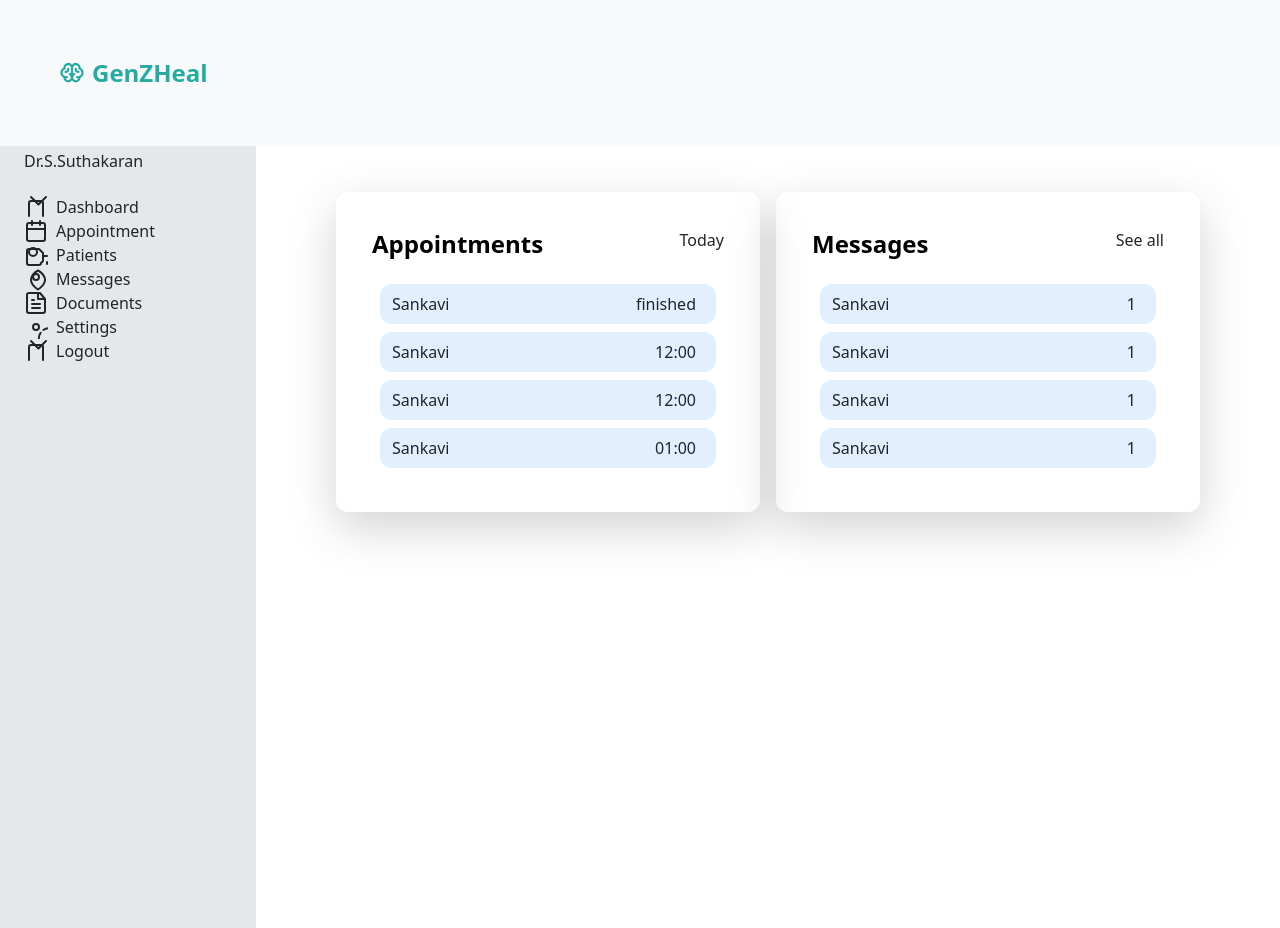
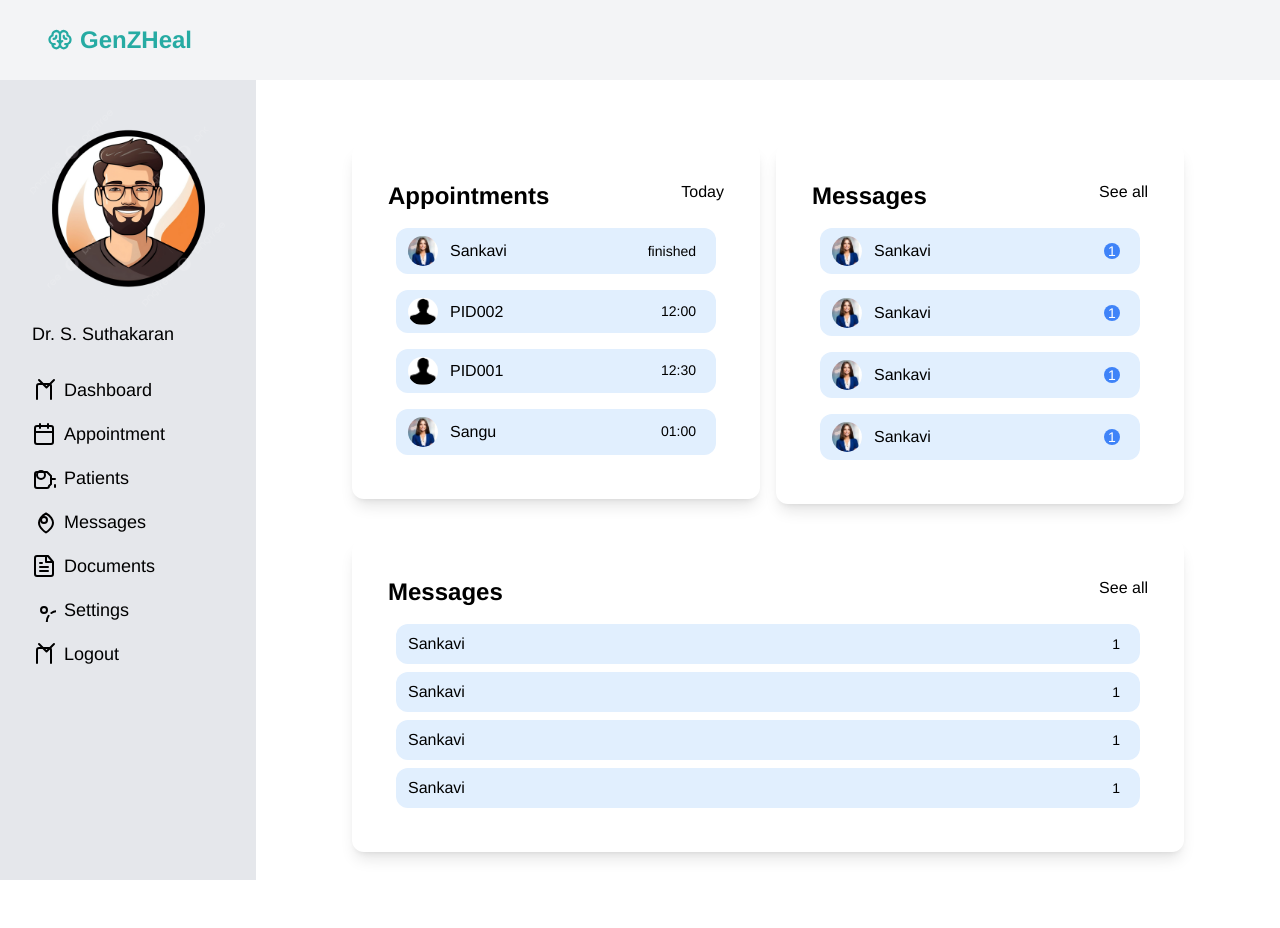
Before and after one commit to JSharanya/GenZHeal, a React (Vite) app: page /admin/dashboard in a window 1280 px wide. Built offline with nearby package versions, Linux system fonts and the light colour scheme.

Commit message:
frontend midway

```diff
--- a/src/pages/AdminPanel/AdminLayout/DashboardLayout.jsx
+++ b/src/pages/AdminPanel/AdminLayout/DashboardLayout.jsx
@@ -1,30 +1,22 @@
 import React from 'react';
 import { Outlet, Link } from 'react-router-dom';
-import Dashboard from '../Dashboard';
 import { PiBrainBold } from "react-icons/pi";
-import { Navbar, Container } from 'react-bootstrap';
-import 'bootstrap/dist/css/bootstrap.min.css';
-
-
-
 
 const DashboardLayout = () => {
   return (
-     <div>
-      <Navbar bg="light" expand="lg" className='fixed top-0 z-50 w-full pt-5 pb-5 mb-3'>
-        <Container>
-          <Navbar.Brand className='ml-10'>
+    <div>
+      <nav className="bg-gray-100 fixed top-0 w-full z-50 pt-5 pb-5 mb-3">
+        <div className="container mx-auto flex justify-between items-center">
+          <div className="ml-10">
             <Link
               to="/"
               className="text-2xl font-extrabold text-bermuda flex items-center gap-2 self-center whitespace-nowrap dark:text-white px-2 py-1"
             >
               <PiBrainBold className="inline-block" /> GenZHeal
             </Link>
-          </Navbar.Brand>
-        </Container>
-      </Navbar>
-      {/* <div>Sidebar</div>
-      <div>Header</div> */}
+          </div>
+        </div>
+      </nav>
       <div className="pt-20">
         <Outlet />
       </div>
--- a/src/pages/AdminPanel/Dashboard.jsx
+++ b/src/pages/AdminPanel/Dashboard.jsx
@@ -1,22 +1,35 @@
 import React from 'react';
+import docimg from "../../images/doctor.png";
+import p1img from "../../images/patient1.jpeg";
+import p2img from "../../images/patient2.png";
 
 const Dashboard = () => {
   return (
     <div>
       {/* Navbar */}
-      <nav className="bg-white-500 text-black p-4">
+      <nav className="">
         {/* Navbar content */}
+
       </nav>
 
       {/* Main content and sidebar container */}
       <div className="flex h-screen">
+
         {/* Sidebar */}
         <aside className="bg-gray-200 w-64 p-4 h-full">
-          <h4>Dr.S.Suthakaran</h4>
-          {/* Sidebar content */}
+
+        <img
+            width="600"
+            height="600"
+            src={docimg}
+            alt="Doctor"
+            className="mx-auto rounded-full"
+          />
+ <div className="ml-4 text-lg">
+  <h4>Dr. S. Suthakaran</h4>
   <br />
   <ul>
-            <li className="flex items-center">
+    <li className="flex items-center mb-4">
       <div>
         <svg
           xmlns="http://www.w3.org/2000/svg"
@@ -35,7 +48,7 @@ const Dashboard = () => {
       </div>
       <div>Dashboard</div>
     </li>
-            <li className="flex items-center">
+    <li className="flex items-center mb-4">
       <div>
         <svg
           xmlns="http://www.w3.org/2000/svg"
@@ -56,7 +69,7 @@ const Dashboard = () => {
       </div>
       <div>Appointment</div>
     </li>
-            <li className="flex items-center">
+    <li className="flex items-center mb-4">
       <div>
         <svg
           xmlns="http://www.w3.org/2000/svg"
@@ -77,7 +90,7 @@ const Dashboard = () => {
       </div>
       <div>Patients</div>
     </li>
-            <li className="flex items-center">
+    <li className="flex items-center mb-4">
       <div>
         <svg
           xmlns="http://www.w3.org/2000/svg"
@@ -96,7 +109,7 @@ const Dashboard = () => {
       </div>
       <div>Messages</div>
     </li>
-            <li className="flex items-center">
+    <li className="flex items-center mb-4">
       <div>
         <svg
           xmlns="http://www.w3.org/2000/svg"
@@ -118,7 +131,7 @@ const Dashboard = () => {
       </div>
       <div>Documents</div>
     </li>
-            <li className="flex items-center">
+    <li className="flex items-center mb-4">
       <div>
         <svg
           xmlns="http://www.w3.org/2000/svg"
@@ -137,7 +150,7 @@ const Dashboard = () => {
       </div>
       <div>Settings</div>
     </li>
-            <li className="flex items-center">
+    <li className="flex items-center mb-4">
       <div>
         <svg
           xmlns="http://www.w3.org/2000/svg"
@@ -157,7 +170,9 @@ const Dashboard = () => {
       <div>Logout</div>
     </li>
   </ul>
+  </div>
 </aside>
+
 
         {/* Main content */}
         <section className="mt-8 flex-1 max-w-7xl mx-auto px-4 sm:px-6 lg:px-8">
@@ -183,37 +198,54 @@ const Dashboard = () => {
       <p class="text-base font-medium text-body-color">Today</p>
     </div>
     <div class="w-full px-2 mb-2 mt-4">
-  <div class="flex justify-between items-center rounded-xl transition-all bg-blue-100 sm:p-2 xl:px-3">
-    <p class="text-base font-medium text-body-color">
-      Sankavi
-    </p>
-    <p class="mr-2">finished</p>
-  </div>
-</div>
-    <div class="w-full px-2 mb-2">
-  <div class="flex justify-between items-center rounded-xl transition-all bg-blue-100 sm:p-2 xl:px-3">
-    <p class="text-base font-medium text-body-color">
-      Sankavi
-    </p>
-    <p class="mr-2">12:00</p>
+  <div class="flex items-center rounded-xl transition-all bg-blue-100 sm:p-2 xl:px-3">
+    <img
+      width="30"
+      src={p1img}
+      alt="patient1"
+      className="rounded-full mr-3"
+    />
+    <p class="text-base font-medium text-body-color">Sankavi</p>
+    <p class="ml-auto mr-2">finished</p>
   </div>
 </div>
 
-    <div class="w-full px-2 mb-2">
-  <div class="flex justify-between items-center rounded-xl transition-all bg-blue-100 sm:p-2 xl:px-3">
-    <p class="text-base font-medium text-body-color">
-      Sankavi
-    </p>
-    <p class="mr-2">12:00</p>
+<div class="w-full px-2 mb-2 mt-4">
+  <div class="flex items-center rounded-xl transition-all bg-blue-100 sm:p-2 xl:px-3">
+    <img
+      width="30"
+      src={p2img}
+      alt="patient1"
+      className="rounded-full mr-3"
+    />
+    <p class="text-base font-medium text-body-color">PID002</p>
+    <p class="ml-auto mr-2">12:00</p>
   </div>
 </div>
 
-    <div class="w-full px-2 mb-2">
-  <div class="flex justify-between items-center rounded-xl transition-all bg-blue-100 sm:p-2 xl:px-3">
-    <p class="text-base font-medium text-body-color">
-      Sankavi
-    </p>
-    <p class="mr-2">01:00</p>
+<div class="w-full px-2 mb-2 mt-4">
+  <div class="flex items-center rounded-xl transition-all bg-blue-100 sm:p-2 xl:px-3">
+    <img
+      width="30"
+      src={p2img}
+      alt="patient1"
+      className="rounded-full mr-3"
+    />
+    <p class="text-base font-medium text-body-color">PID001</p>
+    <p class="ml-auto mr-2">12:30</p>
+  </div>
+</div>
+
+<div class="w-full px-2 mb-2 mt-4">
+  <div class="flex items-center rounded-xl transition-all bg-blue-100 sm:p-2 xl:px-3">
+    <img
+      width="30"
+      src={p1img}
+      alt="patient1"
+      className="rounded-full mr-3"
+    />
+    <p class="text-base font-medium text-body-color">Sangu</p>
+    <p class="ml-auto mr-2">01:00</p>
   </div>
 </div>
   </div>
@@ -222,6 +254,72 @@ const Dashboard = () => {
 
 
 <div class="w-full sm:w-1/2 lg:w-1/2 px-2 ">
+  <div class="mb-9 rounded-xl py-8 px-7 shadow-lg transition-all hover:shadow-lg sm:p-9 lg:px-6 xl:px-9">
+
+    <div class="flex justify-between mb-2">
+      <h3 class="text-xl font-bold text-black sm:text-2xl lg:text-xl xl:text-2xl">
+       Messages
+      </h3>
+      <p class="text-base font-medium text-body-color">See all</p>
+    </div>
+    <div class="w-full px-2 mb-2 mt-4">
+  <div class="flex items-center rounded-xl transition-all bg-blue-100 sm:p-2 xl:px-3">
+    <img
+      width="30"
+      src={p1img}
+      alt="patient1"
+      className="rounded-full mr-3"
+    />
+    <p class="text-base font-medium text-body-color">Sankavi</p>
+    <span class="inline-block bg-blue-500 text-white rounded-full w-4 h-4 flex items-center justify-center ml-auto mr-2">1</span>
+  </div>
+</div>
+
+<div class="w-full px-2 mb-2 mt-4">
+  <div class="flex items-center rounded-xl transition-all bg-blue-100 sm:p-2 xl:px-3">
+    <img
+      width="30"
+      src={p1img}
+      alt="patient1"
+      className="rounded-full mr-3"
+    />
+    <p class="text-base font-medium text-body-color">Sankavi</p>
+    <span class="inline-block bg-blue-500 text-white rounded-full w-4 h-4 flex items-center justify-center ml-auto mr-2">1</span>
+  </div>
+</div>
+
+<div class="w-full px-2 mb-2 mt-4">
+  <div class="flex items-center rounded-xl transition-all bg-blue-100 sm:p-2 xl:px-3">
+    <img
+      width="30"
+      src={p1img}
+      alt="patient1"
+      className="rounded-full mr-3"
+    />
+    <p class="text-base font-medium text-body-color">Sankavi</p>
+    <span class="inline-block bg-blue-500 text-white rounded-full w-4 h-4 flex items-center justify-center ml-auto mr-2">1</span>
+  </div>
+</div>
+
+<div class="w-full px-2 mb-2 mt-4">
+  <div class="flex items-center rounded-xl transition-all bg-blue-100 sm:p-2 xl:px-3">
+    <img
+      width="30"
+      src={p1img}
+      alt="patient1"
+      className="rounded-full mr-3"
+    />
+    <p class="text-base font-medium text-body-color">Sankavi</p>
+    <span class="inline-block bg-blue-500 text-white rounded-full w-4 h-4 flex items-center justify-center ml-auto mr-2">1</span>
+  </div>
+</div>
+
+
+  </div>
+</div>
+
+
+<div class="w-full  px-2 ">
   <div class="mb-9 rounded-xl py-8 px-7 shadow-lg transition-all hover:shadow-lg sm:p-9 lg:px-6 xl:px-9">
 
     <div class="flex justify-between mb-2">
@@ -269,8 +367,12 @@ const Dashboard = () => {
 
   </div>
 </div>
+
   </div>
 </div>
+
+
+
 
         </section>
       </div>
```
Also changed, not shown: src/images/patient1.jpeg (added), src/images/patient2.png (added). Lines whose indentation alone changed are shown as unchanged.
